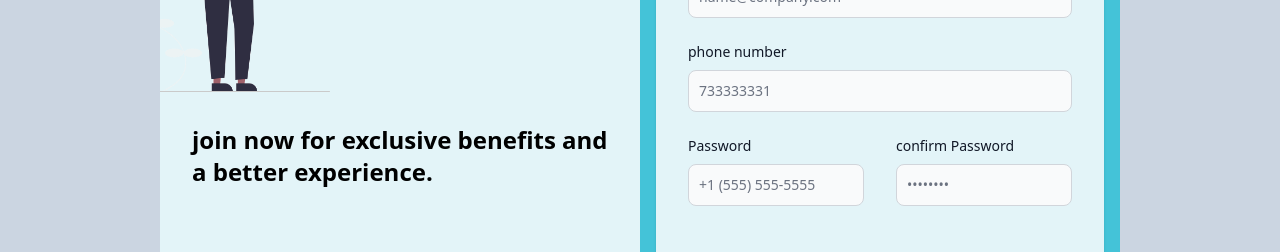
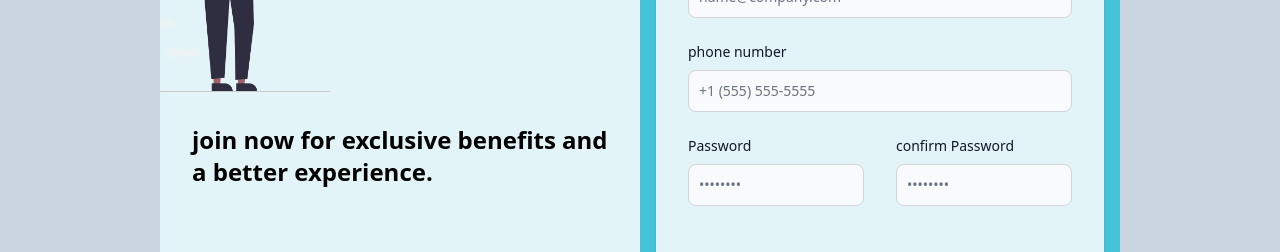
Before and after one commit to MohdBasurra/Ecommerce-3DYemen, a Next.js app: page /signup in a window 1280 px wide. Shown: the part 506-758 px from the top of the page. Built offline with nearby package versions, Linux system fonts and the light colour scheme.

Commit message:
fix sign up page

```diff
--- a/pages/signup.jsx
+++ b/pages/signup.jsx
@@ -42,12 +42,13 @@ const signup = () => {
                   </div>
                   <div>
                       <label for="phone" class="block mb-2 text-sm font-medium text-gray-900 dark:text-white">phone number</label>
-                      <input type="email" name="email" id="email" class="bg-gray-50 border border-gray-300 text-gray-900 sm:text-sm rounded-lg focus:ring-primary-600 focus:border-primary-600 block w-full p-2.5 dark:bg-gray-700 dark:border-gray-600 dark:placeholder-gray-400 dark:text-white dark:focus:ring-blue-500 dark:focus:border-blue-500" placeholder="733333331" required=""/>
+                      <input type="tel" name="phone" id="phone" placeholder="+1 (555) 555-5555" class="bg-gray-50 border border-gray-300 text-gray-900 sm:text-sm rounded-lg focus:ring-primary-600 focus:border-primary-600 block w-full p-2.5 dark:bg-gray-700 dark:border-gray-600 dark:placeholder-gray-400 dark:text-white dark:focus:ring-blue-500 dark:focus:border-blue-500" required=""/>
                   </div>
                   <div className="flex sm:flex-row flex-col">
                   <div className='sm:pr-8'>
                       <label for="password" class="block mb-2 text-sm font-medium text-gray-900 dark:text-white">Password</label>
-                      <input type="tel" name="phone" id="phone" placeholder="+1 (555) 555-5555" class="bg-gray-50 border border-gray-300 text-gray-900 sm:text-sm rounded-lg focus:ring-primary-600 focus:border-primary-600 block w-full p-2.5 dark:bg-gray-700 dark:border-gray-600 dark:placeholder-gray-400 dark:text-white dark:focus:ring-blue-500 dark:focus:border-blue-500" required=""/>                  </div>
+                      <input type="password" name="password" id="password" placeholder="••••••••" class="bg-gray-50 border border-gray-300 text-gray-900 sm:text-sm rounded-lg focus:ring-primary-600 focus:border-primary-600 block w-full p-2.5 dark:bg-gray-700 dark:border-gray-600 dark:placeholder-gray-400 dark:text-white dark:focus:ring-blue-500 dark:focus:border-blue-500" required=""/>
+                  </div>
                   <div>
                       <label for="password" class="block mb-2 text-sm font-medium text-gray-900 dark:text-white"> confirm Password</label>
                       <input type="password" name="password" id="password" placeholder="••••••••" class="bg-gray-50 border border-gray-300 text-gray-900 sm:text-sm rounded-lg focus:ring-primary-600 focus:border-primary-600 block w-full p-2.5 " required=""/>
```
